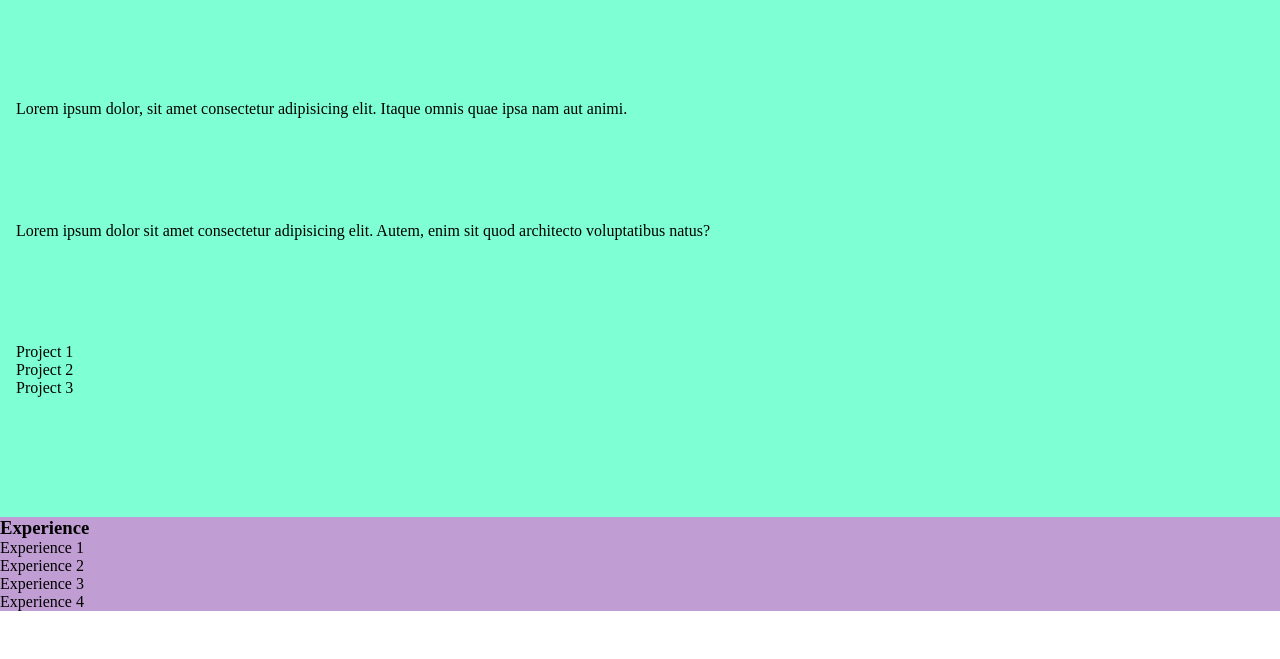
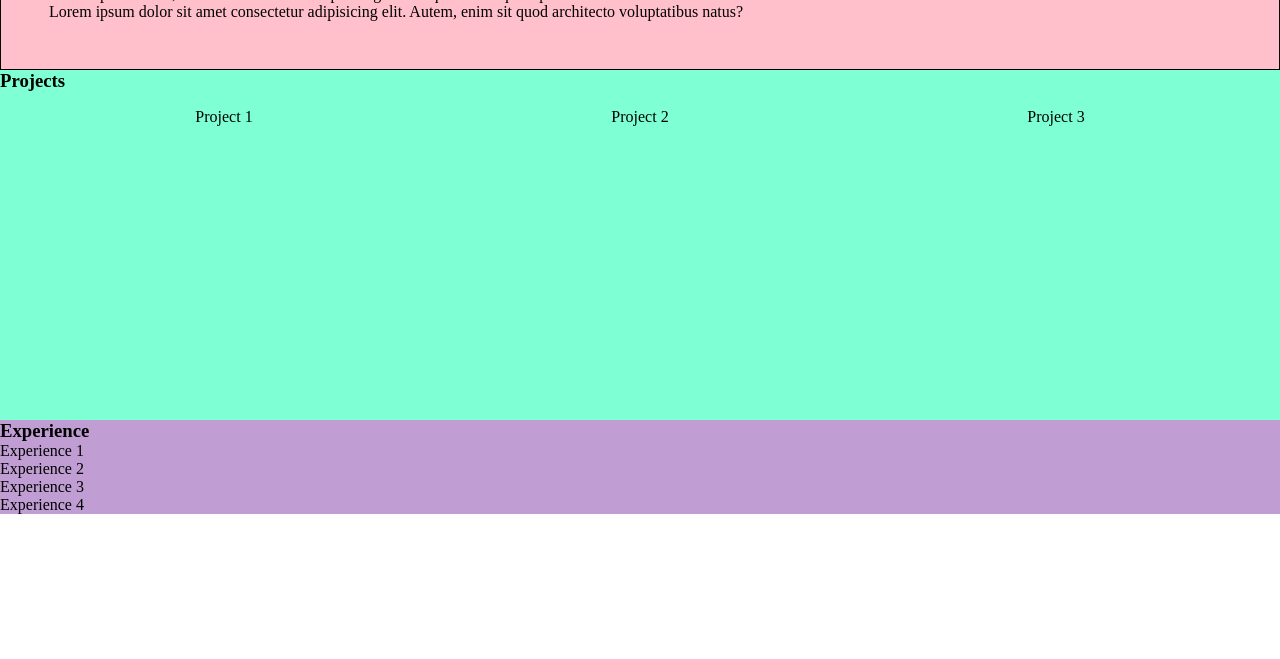
Before and after one commit to ElonaKajtazi/hoxton-html-my-portfolio, a plain HTML site: page index.html in a window 1280 px wide. Shown: the part 141-800 px from the top of the page. Drawn offline with Linux system fonts and the light colour scheme.

Commit message:
some changes in design or whatever...

```diff
--- a/index.html
+++ b/index.html
@@ -17,27 +17,25 @@
           <li class="header__items__experience">Experience</li>
         </ul>
       </nav>
-    </header>
-    <main class="description">
-      <h2 class="title">Full stack eingineer</h2>
+      <div class="header__description">
+        <h2 class="header__description__title">Full stack eingineer</h2>
         <p>
-        Lorem ipsum dolor, sit amet consectetur adipisicing elit. Itaque omnis quae ipsa nam aut animi.
-
+          Lorem ipsum dolor, sit amet consectetur adipisicing elit. Itaque omnis
+          quae ipsa nam aut animi.
         </p>
         <p>
-        Lorem ipsum dolor sit amet consectetur adipisicing elit. Autem, enim sit quod architecto voluptatibus natus?
+          Lorem ipsum dolor sit amet consectetur adipisicing elit. Autem, enim
+          sit quod architecto voluptatibus natus?
         </p>
+      </div>
+    </header>
+    <main>
       <nav>
-          <ul class="projects">
-              <li class="project-1">
-                  Project 1
-              </li>
-              <li class="project-2">
-                  Project 2
-              </li>
-              <li class="project-3">
-                  Project 3
-              </li>
+        <h3 class="main__title">Projects</h3>
+        <ul class="main__projects">
+          <li class="project-1">Project 1</li>
+          <li class="project-2">Project 2</li>
+          <li class="project-3">Project 3</li>
         </ul>
       </nav>
     </main>
@@ -45,17 +43,10 @@
       <h3>Experience</h3>
       <nav>
         <ul class="experience">
-                <li class="experience-1">
-                    Experience 1
-                </li>
-                <li class="experience-2">
-                    Experience 2
-                </li>
-                <li class="experience-3">
-                    Experience 3
-                </li><li class="experience-4">
-                    Experience 4
-                </li>
+          <li class="experience-1">Experience 1</li>
+          <li class="experience-2">Experience 2</li>
+          <li class="experience-3">Experience 3</li>
+          <li class="experience-4">Experience 4</li>
         </ul>
       </nav>
     </footer>
--- a/style.css
+++ b/style.css
@@ -6,29 +6,36 @@
 body {
     display: grid;
     grid-template:
-    'header' 1fr
-    'main'6fr
-    'footer'1fr /
+    'header' auto
+    'main'350px
+    'footer'auto /
      auto;
 }
 header {
     background-color: antiquewhite;
     grid-area: header;
+    display: grid;
 }
 .header__items {
     display: grid;
     grid-auto-flow: column;
     padding: 1rem;
 }
+.header__description{
+    border: 1px solid black;
+    padding: 3rem;
+    background-color: pink;
+
+}
 main{
     background-color: aquamarine;
     grid-area: main;
 }
-.description {
+.main__projects {
     display: grid;
-    grid-auto-flow: row;
-    padding: 1rem
-    ;
+    grid-auto-flow: column;
+    padding: 1rem;
+    place-items: center;
 }
 
 footer{
```
Lines whose indentation alone changed are shown as unchanged.
